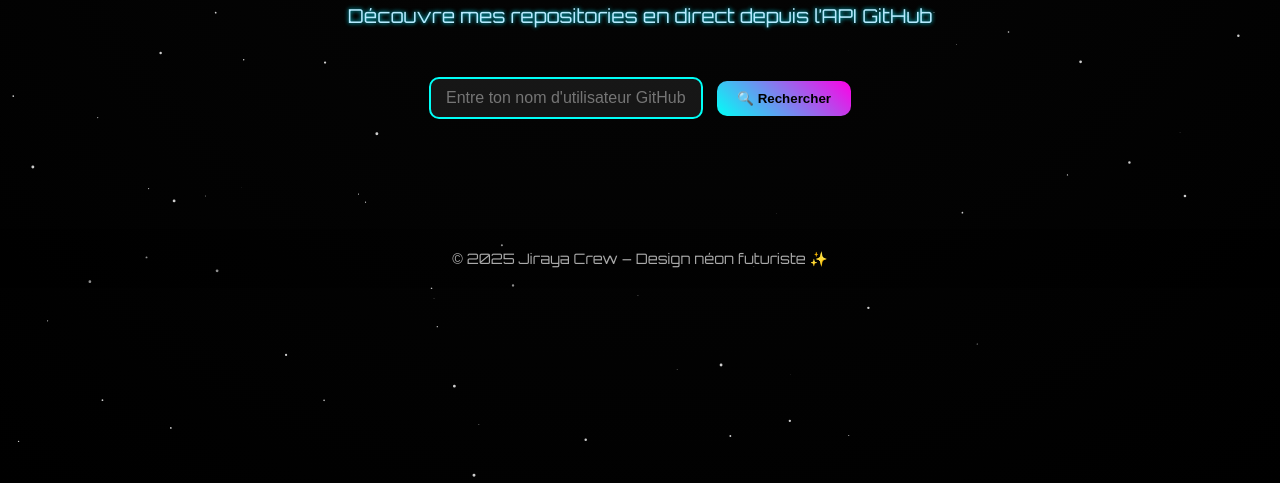
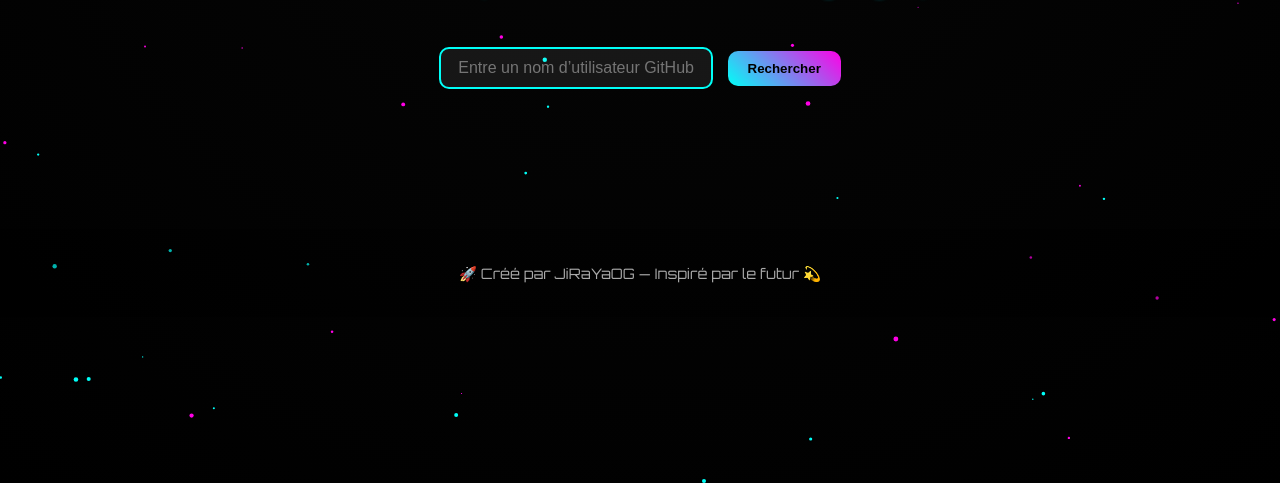
Before and after one commit to JiRaYaOG/GitHub-API-futuriste, a plain HTML site: page index.html in a window 1280 px wide. Shown: the part 317-800 px from the top of the page. Drawn offline with Linux system fonts and the light colour scheme.

Commit message:
Update index.html

```diff
--- a/index.html
+++ b/index.html
@@ -1,96 +1,50 @@
 <!DOCTYPE html>
 <html lang="fr">
 <head>
-  <meta charset="UTF-8" />
-  <meta name="viewport" content="width=device-width, initial-scale=1.0" />
-  <title>🌌 GitHub API Futuriste</title>
-
-  <!-- Lien vers ton fichier CSS -->
-  <link rel="stylesheet" href="styles.css" />
-  <link href="https://fonts.googleapis.com/css2?family=Orbitron:wght@400;700&display=swap" rel="stylesheet" />
+  <meta charset="UTF-8">
+  <meta name="viewport" content="width=device-width, initial-scale=1.0">
+  <title>GitHub API Futuriste</title>
+  <link rel="stylesheet" href="styles.css">
+  <link href="https://fonts.googleapis.com/css2?family=Orbitron:wght@400;700&display=swap" rel="stylesheet">
 </head>
-
 <body>
   <canvas id="bg-canvas"></canvas>
 
   <header>
-    <h1 class="neon-title">🚀 GitHub API Futuriste</h1>
-    <p class="neon-subtitle">Découvre mes repositories en direct depuis l’API GitHub</p>
+    <h1 class="neon-title">GitHub API Futuriste</h1>
+    <p class="neon-subtitle">Découvre les dépôts GitHub d’un utilisateur en style cyberpunk</p>
   </header>
 
+  <section class="search">
+    <input type="text" id="username" placeholder="Entre un nom d’utilisateur GitHub">
+    <button id="searchBtn">Rechercher</button>
+  </section>
+
   <main>
-    <section class="search">
-      <input type="text" id="username" placeholder="Entre ton nom d'utilisateur GitHub..." />
-      <button id="fetchBtn">🔍 Rechercher</button>
-    </section>
-
-    <section id="repo-list" class="projects"></section>
+    <div id="repo-list" class="projects"></div>
   </main>
 
   <footer>
-    © 2025 Jiraya Crew – Design néon futuriste ✨
+    <p>🚀 Créé par JiRaYaOG — Inspiré par le futur 💫</p>
   </footer>
 
+  <!-- === Script principal === -->
   <script>
-    // ===== Fond animé =====
-    const canvas = document.getElementById('bg-canvas');
-    const ctx = canvas.getContext('2d');
-    canvas.width = window.innerWidth;
-    canvas.height = window.innerHeight;
-
-    const stars = Array.from({ length: 100 }, () => ({
-      x: Math.random() * canvas.width,
-      y: Math.random() * canvas.height,
-      r: Math.random() * 1.5,
-      d: Math.random() * 1
-    }));
-
-    function animateStars() {
-      ctx.clearRect(0, 0, canvas.width, canvas.height);
-      ctx.fillStyle = "rgba(255, 255, 255, 0.8)";
-      ctx.beginPath();
-      for (let s of stars) {
-        ctx.moveTo(s.x, s.y);
-        ctx.arc(s.x, s.y, s.r, 0, Math.PI * 2);
-      }
-      ctx.fill();
-      updateStars();
-      requestAnimationFrame(animateStars);
-    }
-
-    function updateStars() {
-      for (let s of stars) {
-        s.y += s.d;
-        if (s.y > canvas.height) {
-          s.y = 0;
-          s.x = Math.random() * canvas.width;
-        }
-      }
-    }
-    animateStars();
-
-    // ===== Fonction principale =====
-    const fetchBtn = document.getElementById('fetchBtn');
+    const searchBtn = document.getElementById('searchBtn');
     const usernameInput = document.getElementById('username');
     const repoList = document.getElementById('repo-list');
 
-    fetchBtn.addEventListener('click', () => {
-      const username = usernameInput.value.trim();
-      if (!username) {
-        alert("⚠️ Merci d’entrer un nom d’utilisateur GitHub !");
-        return;
+    async function getRepos(username) {
+      try {
+        const response = await fetch(`https://api.github.com/users/${username}/repos`);
+        if (!response.ok) throw new Error('Utilisateur introuvable');
+        const repos = await response.json();
+        displayRepos(repos);
+      } catch (error) {
+        repoList.innerHTML = `<p style="color:#ff80ff;">⚠️ ${error.message}</p>`;
       }
+    }
 
-      fetch(`https://api.github.com/users/${username}/repos`)
-        .then(res => res.json())
-        .then(data => displayRepos(data))
-        .catch(err => {
-          console.error(err);
-          repoList.innerHTML = "<p>❌ Erreur de chargement des dépôts.</p>";
-        });
-    });
-
-    // ===== Affichage des dépôts =====
     function displayRepos(repos) {
       repoList.innerHTML = '';
       repos.forEach(repo => {
@@ -98,16 +52,72 @@
         card.className = 'card';
         card.innerHTML = `
           <h3>${repo.name}</h3>
-          <p>${repo.description ? repo.description : 'Aucune description disponible.'}</p>
+          <p>${repo.description ? repo.description : 'Aucune description disponible'}</p>
           <div class="repo-stats">
-            <span class="stars">⭐ ${repo.stargazers_count}</span>
-            <span class="forks">🍴 ${repo.forks_count}</span>
+            <span>⭐ ${repo.stargazers_count}</span>
+            <span>🍴 ${repo.forks_count}</span>
           </div>
           <a href="${repo.html_url}" target="_blank">🔗 Voir sur GitHub</a>
         `;
         repoList.appendChild(card);
       });
     }
+
+    searchBtn.addEventListener('click', () => {
+      const username = usernameInput.value.trim();
+      if (username) getRepos(username);
+    });
+
+    usernameInput.addEventListener('keypress', e => {
+      if (e.key === 'Enter') searchBtn.click();
+    });
+  </script>
+
+  <!-- === Fond animé (canvas cyberpunk) === -->
+  <script>
+    const canvas = document.getElementById('bg-canvas');
+    const ctx = canvas.getContext('2d');
+
+    let width, height, particles;
+
+    function init() {
+      width = canvas.width = window.innerWidth;
+      height = canvas.height = window.innerHeight;
+      particles = [];
+
+      for (let i = 0; i < 60; i++) {
+        particles.push({
+          x: Math.random() * width,
+          y: Math.random() * height,
+          radius: Math.random() * 2 + 0.5,
+          color: Math.random() > 0.5 ? '#00fff7' : '#ff00e6',
+          speedX: (Math.random() - 0.5) * 0.5,
+          speedY: (Math.random() - 0.5) * 0.5
+        });
+      }
+    }
+
+    function animate() {
+      ctx.clearRect(0, 0, width, height);
+      particles.forEach(p => {
+        p.x += p.speedX;
+        p.y += p.speedY;
+
+        if (p.x < 0 || p.x > width) p.speedX *= -1;
+        if (p.y < 0 || p.y > height) p.speedY *= -1;
+
+        ctx.beginPath();
+        ctx.arc(p.x, p.y, p.radius, 0, Math.PI * 2);
+        ctx.fillStyle = p.color;
+        ctx.fill();
+      });
+
+      requestAnimationFrame(animate);
+    }
+
+    window.addEventListener('resize', init);
+    init();
+    animate();
   </script>
 </body>
 </html>
```
